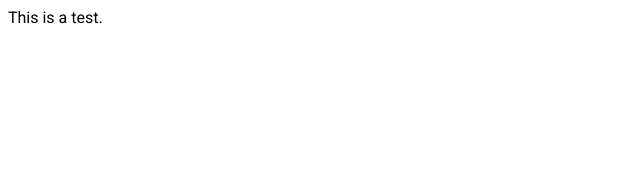
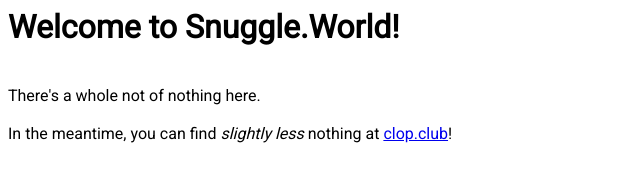
Before and after one commit to deltaryz/snuggle-world, a plain HTML site: page index.html in a window 1280 px wide. Shown: the whole page, without its empty margins (0-640 px from the left). Drawn offline with Linux system fonts and the light colour scheme.

Commit message:
add basic website skeleton

```diff
--- a/index.html
+++ b/index.html
@@ -1,6 +1,6 @@
 <html>
 <head>
-	<title>Zero Calories</title>
+	<title>Snuggle World</title>
 	<link href="https://fonts.googleapis.com/css?family=Roboto" rel="stylesheet">
 	<style>
 		body { font-family: 'Roboto', sans-serif; }
@@ -8,7 +8,10 @@
 </head>
 <body>
 
-This is a test.
+<h1>Welcome to Snuggle.World!</h1> <br/>
+There's a whole not of nothing here.
+<br/><br/>
+In the meantime, you can find <i>slightly less</i> nothing at <a href="https://clop.club/">clop.club</a>!
 
 </body>
 </html>
```
Also changed, not shown: favicon.ico (added).
